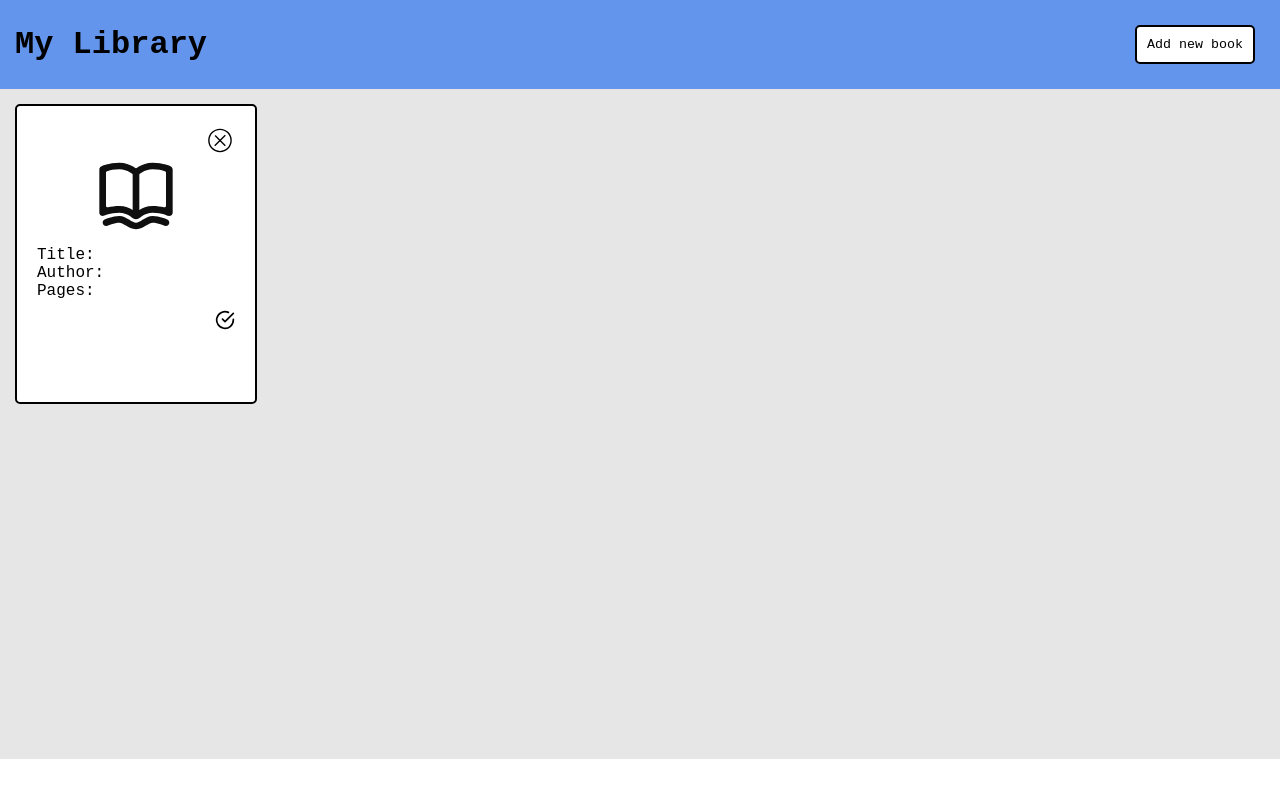
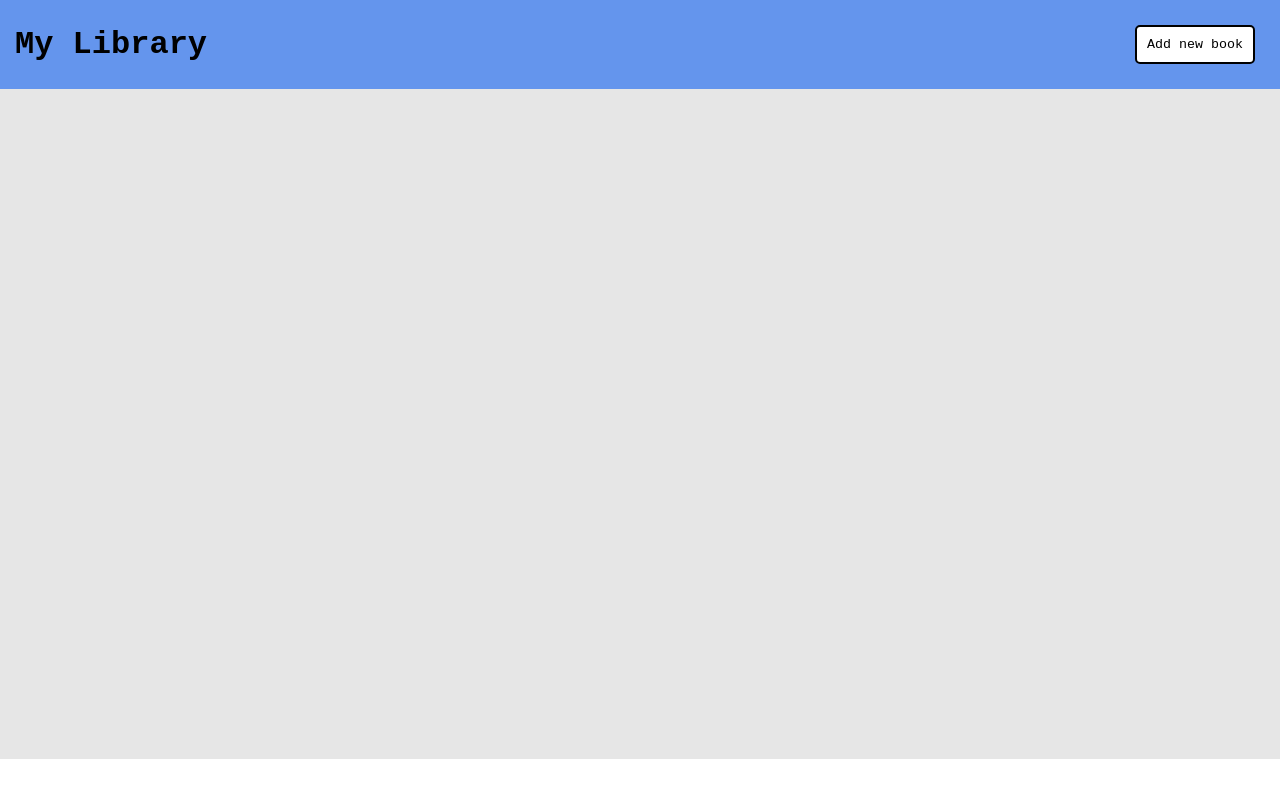
Before and after one commit to valentinaSenno/odin-library, a plain HTML site: page index.html in a window 1280 px wide. Drawn offline with Linux system fonts and the light colour scheme.

Commit message:
Remove placeholder

```diff
--- a/index.html
+++ b/index.html
@@ -13,14 +13,6 @@
         <button class="open-button" id="open-button">Add new book</button>
     </div>
     <div class="main" id="container">
-        <div class="book">
-            <img class="delete-icon" src="delete-1-svgrepo-com.svg" alt="delete icon" style="width: 30px;">
-            <img src="book-open-svgrepo-com.svg" id="book-image" alt="book icon" style="width: 80px;">
-            <p class="title">Title:</p>
-            <p class="author">Author:</p>
-            <p class="pages">Pages:</p>
-            <img class="read-icon" src="check-circle.svg" id="read-icon" alt="check icon" style="width: 20px;">
-        </div>
     </div>
     <dialog id="add-form">
         <h3>Add a new book</h3>
```
